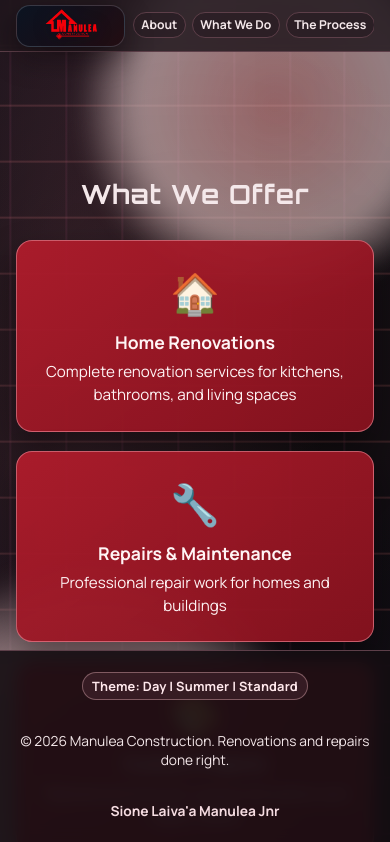
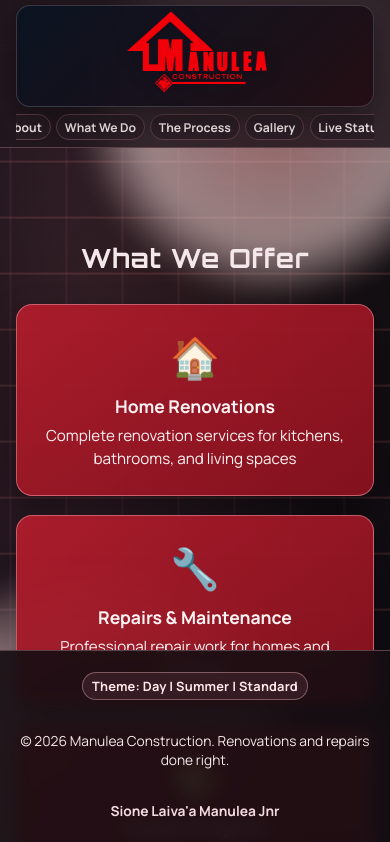
Before and after one commit to otago-star/ManuleaConstruction, a website built with Vite: page index.html in a window 390 px wide. Shown: the top 842 px of the page. Built offline with nearby package versions, Linux system fonts and the light colour scheme.

Commit message:
Changed layout for Mobile and Tablet

```diff
--- a/styles.css
+++ b/styles.css
@@ -1055,6 +1055,28 @@
 }
 
 @media (max-width: 920px) {
+  .nav-wrap {
+    flex-direction: column;
+    justify-content: center;
+    align-items: center;
+    text-align: center;
+    gap: 0.55rem;
+  }
+
+  .brand {
+    width: 100%;
+    margin: 0 auto;
+  }
+
+  .nav-links {
+    justify-content: center;
+    flex-wrap: nowrap;
+    max-width: 92vw;
+    overflow-x: auto;
+    overflow-y: hidden;
+    white-space: nowrap;
+  }
+
   .side-border {
     width: 38px;
   }
@@ -1102,10 +1124,10 @@
 
 @media (max-width: 640px) {
   .nav-links {
-    justify-content: flex-start;
+    justify-content: center;
     flex-wrap: nowrap;
     gap: 0.35rem;
-    max-width: 62vw;
+    max-width: 92vw;
     overflow-x: auto;
     overflow-y: hidden;
     white-space: nowrap;
@@ -1114,9 +1136,9 @@
   }
 
   .brand {
-    width: auto;
+    width: 100%;
     justify-content: center;
-    margin: 0;
+    margin: 0 auto;
     padding: 0.2rem 0.45rem;
   }
 
@@ -1130,8 +1152,8 @@
   }
 
   .brand-logo {
-    width: min(40vw, 240px);
-    max-height: 56px;
+    width: min(92vw, 680px);
+    max-height: 96px;
   }
 
   .showcase-logo {
@@ -1144,11 +1166,11 @@
   }
 
   .nav-wrap {
-    flex-direction: row;
+    flex-direction: column;
     align-items: center;
     justify-content: center;
-    text-align: left;
-    flex-wrap: nowrap;
+    text-align: center;
+    flex-wrap: wrap;
     gap: 0.45rem;
     padding: 0.3rem 0;
   }
@@ -1195,7 +1217,7 @@
   }
 
   body {
-    padding-top: 118px;
+    padding-top: 182px;
     padding-bottom: 126px;
   }
 }
```
